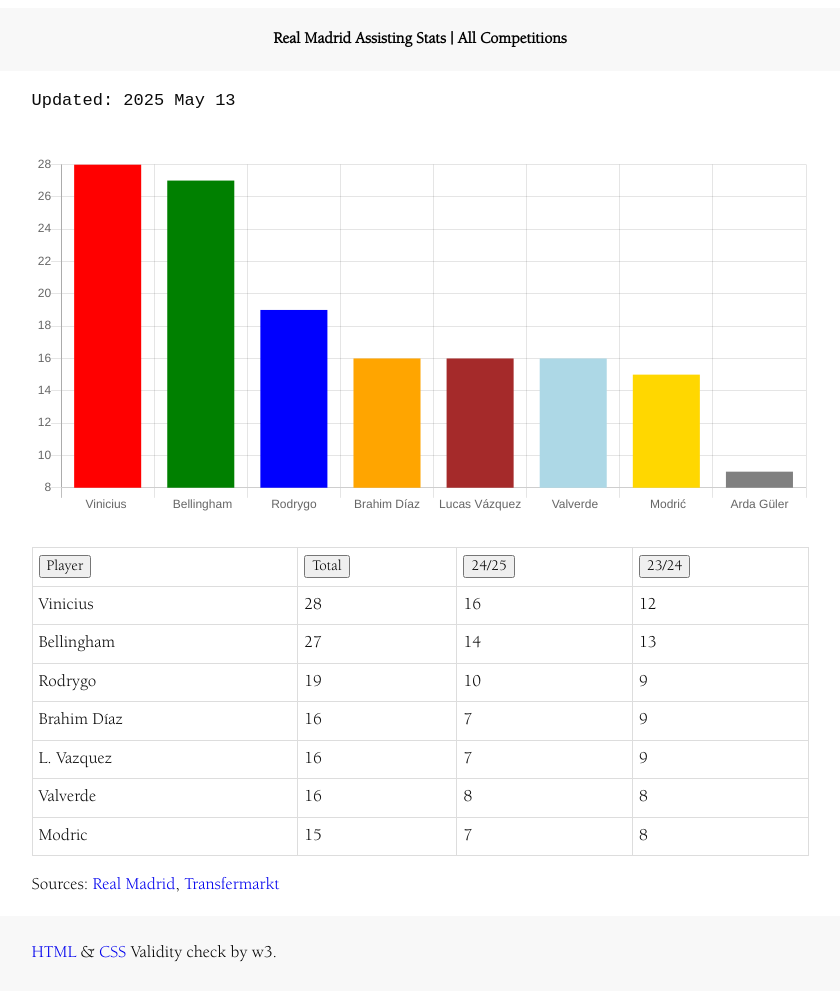
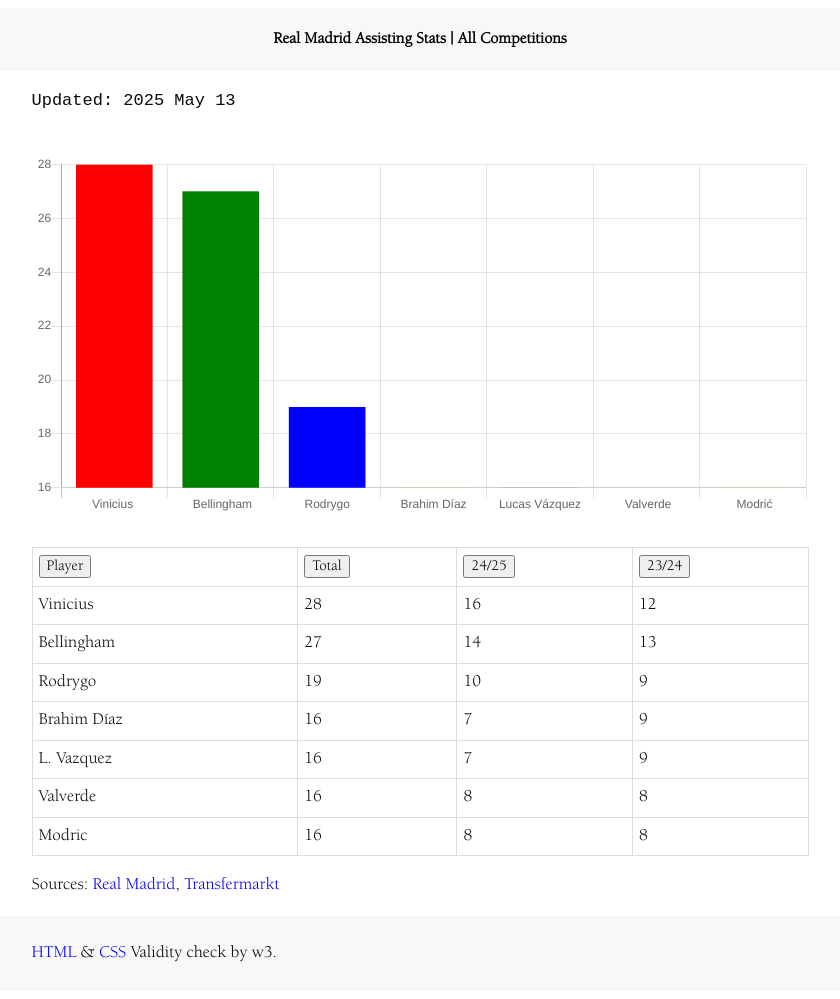
Before and after one commit to irfankurtagic/real-madrid-assists, a plain HTML site: page index.html in a window 1280 px wide. Shown: the whole page, without its empty margins (220-1060 px from the left). Drawn offline with nearby package versions, Linux system fonts and the light colour scheme; files that its build step writes are made by us from their sources.

Commit message:
Add files via upload

```diff
--- a/index.html
+++ b/index.html
@@ -73,8 +73,8 @@
           </tr>
           <tr>
             <td>Modric</td>
-            <td>15</td>
-            <td>7</td>
+            <td>16</td>
+            <td>8</td>
             <td>8</td>
           </tr>
         </table>
@@ -113,9 +113,8 @@
         "Lucas Vázquez",
         " Valverde",
         " Modrić",
-        "Arda Güler",
       ];
-      const yValues = [28, 27, 19, 16, 16, 16, 15, 9];
+      const yValues = [28, 27, 19, 16, 16, 16, 16];
       const barColors = [
         "red",
         "green",
@@ -123,8 +122,7 @@
         "orange",
         "brown",
         "lightblue",
-        "gold",
-        "gray"
+        "gold"
       ];
 
       new Chart("myChart", {
```
